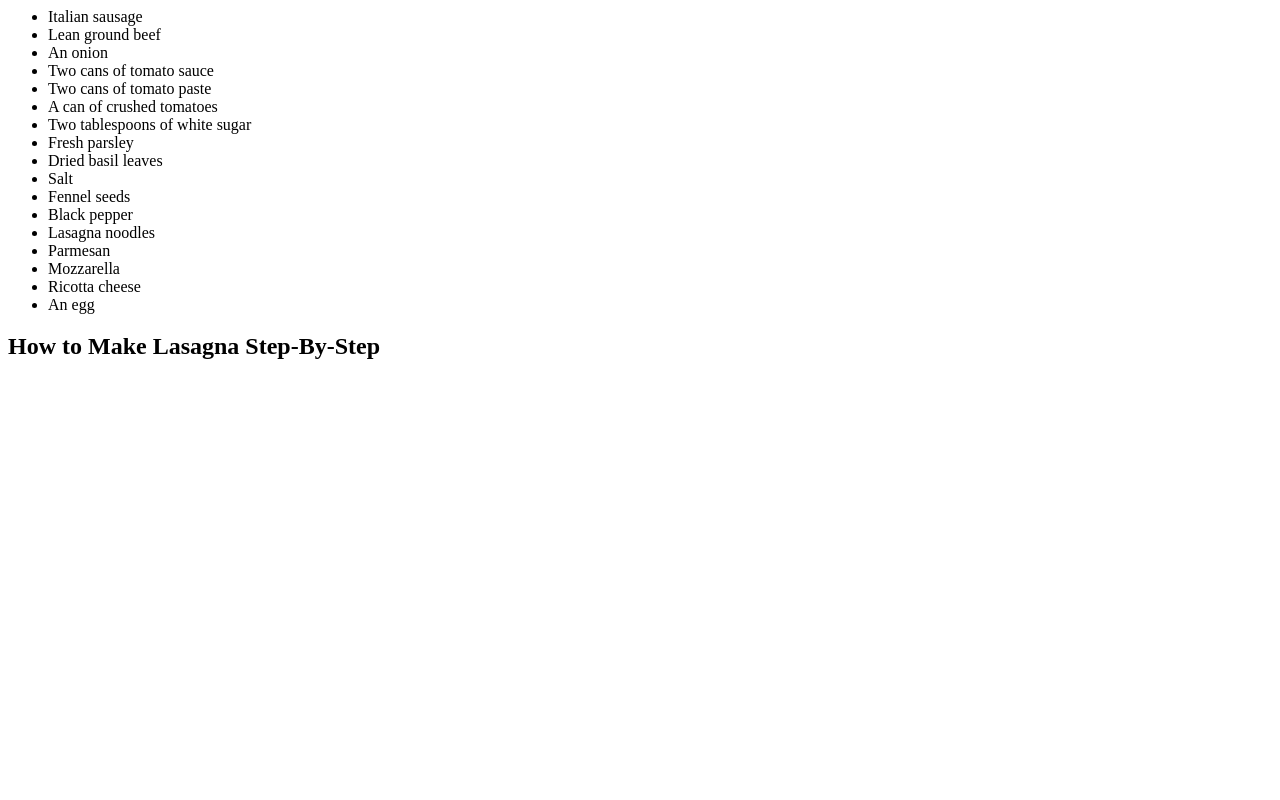
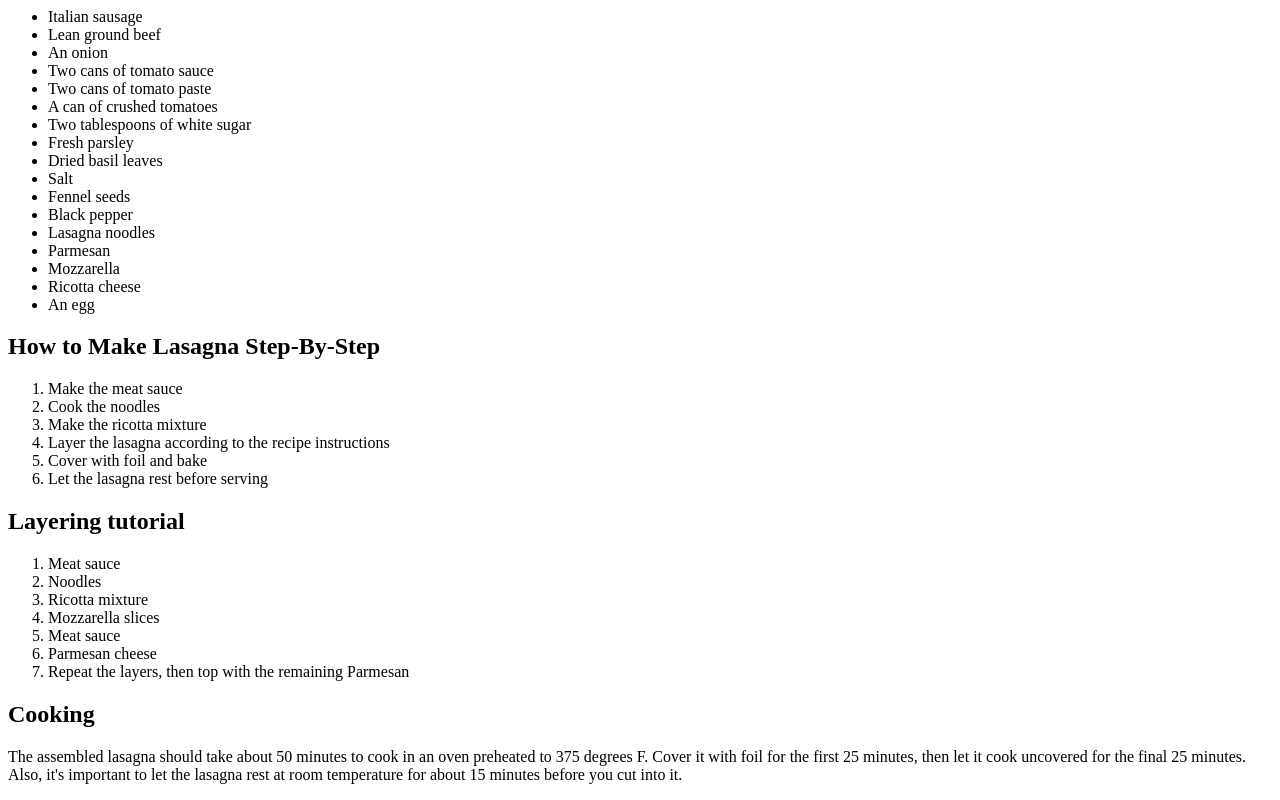
Before and after one commit to guilherme-webster/odin-recipes, a plain HTML site: page recipes/lasagna.html in a window 1280 px wide. Shown: the part 672-1472 px from the top of the page. Before the commit the page ends 1052 px from the top, so only its background shows below. Drawn offline with Linux system fonts and the light colour scheme.

Commit message:
Adding the layering and cooking tutorial for the lasagna recipe

```diff
--- a/recipes/lasagna.html
+++ b/recipes/lasagna.html
@@ -36,7 +36,24 @@
         </ul>
         <h2>How to Make Lasagna Step-By-Step</h2>
         <ol>
-
+            <li>Make the meat sauce</li>
+            <li>Cook the noodles</li>
+            <li>Make the ricotta mixture</li>
+            <li>Layer the lasagna according to the recipe instructions</li>
+            <li>Cover with foil and bake</li>
+            <li>Let the lasagna rest before serving</li>
         </ol>
+        <h2>Layering tutorial</h2>
+        <ol>
+            <li>Meat sauce</li>
+            <li>Noodles</li>
+            <li>Ricotta mixture</li>
+            <li>Mozzarella slices</li>
+            <li>Meat sauce</li>
+            <li>Parmesan cheese</li>
+            <li>Repeat the layers, then top with the remaining Parmesan</li>
+        </ol>
+        <h2>Cooking</h2>
+        <p>The assembled lasagna should take about 50 minutes to cook in an oven preheated to 375 degrees F. Cover it with foil for the first 25 minutes, then let it cook uncovered for the final 25 minutes. Also, it's important to let the lasagna rest at room temperature for about 15 minutes before you cut into it.</p>
     </body>
 </html>
```
